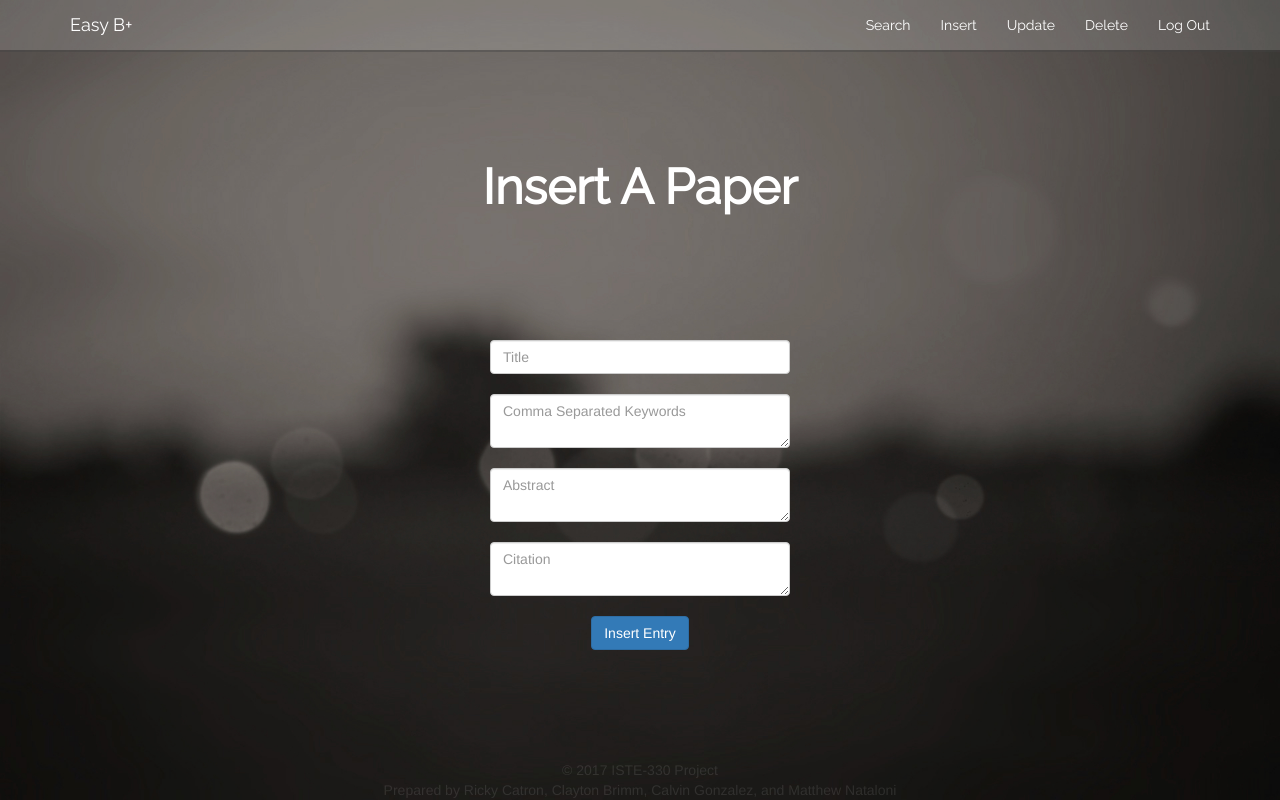
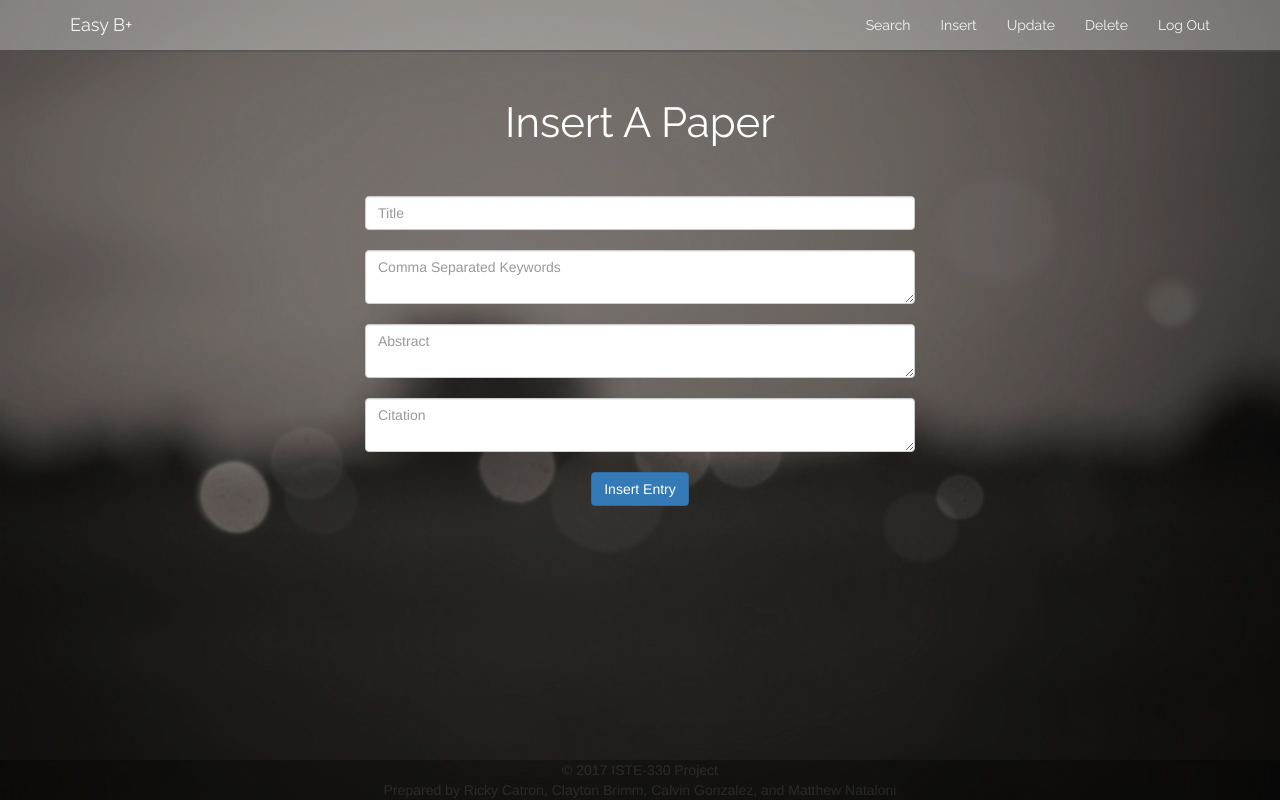
Before and after one commit to BrimmStone127/FrontEnd, a PHP site: page /access/faculty/finsert.php in a window 1280 px wide. Run offline with PHP 8.4, Linux system fonts and the light colour scheme; some web fonts are replaced.

Commit message:
made the footer sticky, widened the form fields

```diff
--- a/assets/css/Custom.css
+++ b/assets/css/Custom.css
@@ -1,3 +1,8 @@
+html {
+  position: relative;
+  min-height: 100%;
+}
+
 /* Override of navbar hover effects*/
 .overrideNav #lHeader:hover{
     text-decoration: none;
@@ -6,20 +11,19 @@
 
 /* Override of bootstrap navbar which changes colors*/
 .navbar-custom{
-    background-color: rgba(255,255,255,0.15);
-    border-bottom: 2px solid rgba(0,0,0,0.3);
-
+    background-color: rgba(255,255,255,0.3);
+    border-bottom: 2px solid rgba(0,0,0,0.4);
 }
 
 /* Overide of nav bar font and text color*/
 .navbar-custom .navbar-brand p, .navbar-custom .nav li a{
-    color: white;
+    color: whitesmoke;
     font-family: Raleway;
 }
 
 /* Navbar link hover styling*/
 .navbar-custom .nav li a:hover{
-    background-color: rgba(0,0,0,0.3);
+    background-color: rgba(0,0,0,0.4);
 }
 
 /* Override Navbar brand link hover styling (top-left)*/
@@ -28,16 +32,20 @@
 }
 
 /* Footer positioning*/
-.footer-fixed{
-    position: absolute;
-    left: 0;
-    right: 0;
-    bottom: 0;
+.footer {
+  position: absolute;
+  bottom: 0;
+  width: 100%;
+  height: 40px;
+}
+
+.footer-style{
     text-align: center;
+    background-color: rgba(0,0,0,0.3);
 }
 
 /* Footer styling*/
-.footer-fixed p{
+.footer-style p{
     padding: 0;
     margin: 0;
     color: rgba(255,255,255,0.1);
@@ -49,6 +57,7 @@
     -webkit-background-size: cover;
     -moz-background-size: cover;
     background-size: cover;
+    margin-bottom: 60px;
 }
 
 /* Background of login page with positioning*/
@@ -65,33 +74,26 @@
 
 /* Header styling and positioning for each page*/
 .splashHeader{
-    position: absolute;
-    top: 30vh;
-    left: 50vw;
+    display: block;
     text-align: center;
-    height: 200px;
-    width: 400px;
-    margin: -100px 0px 0px -200px;
+    margin: 100px 20% 50px 20%;
     color: white;
     font-family: Raleway;
 }
 
 /* Background of each page once logged in*/
 .splashHeader h2{
-    font-size: 350%;
-    font-weight: bold;
+    font-size: 300%;
 }
 
 /* Styling and positioning of form elements*/
 .loginForm, .searchForm, .insertForm, .updateForm, .deleteForm {
-    position: absolute;
-    top: 55vh;
-    left: 50vw;
     text-align: center;
+    width: 550px;
     height: auto;
-    width: 300px;
-    margin: -100px 0px 0px -150px;
+    margin: 0 auto;
 }
+
 
 
 
--- a/assets/includes/footer.php
+++ b/assets/includes/footer.php
@@ -1,9 +1,9 @@
 <!--
 This include is for the footer on each page
 -->
-<footer>
-    <div class="footer-fixed">
+<div class="footer">
+    <div class="footer-style">
         <p>&copy; 2017 ISTE-330 Project</p>
         <p>Prepared by Ricky Catron, Clayton Brimm, Calvin Gonzalez, and Matthew Nataloni</p>
     </div>
-</footer>
+</div>
```
